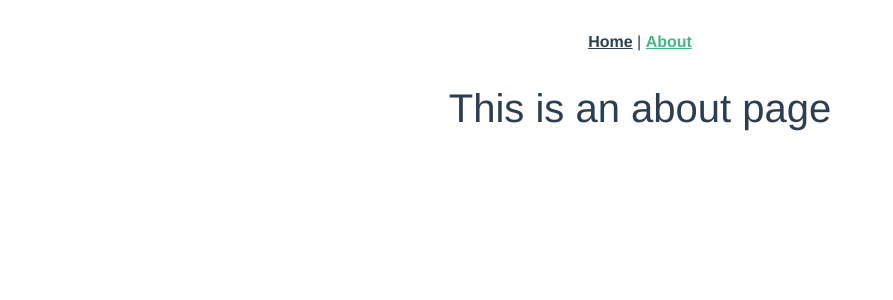
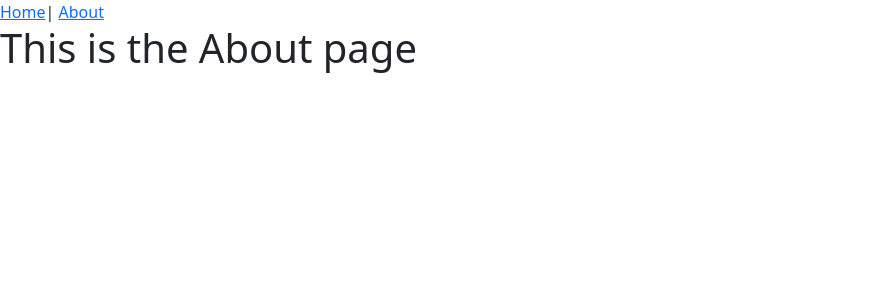
Before and after one commit to qmacias/online-movies-frontend, a Vue app: page /about in a window 1280 px wide. Shown: the top 300 px of the page, without its empty margins (0-893 px from the left). Built offline with nearby package versions, Linux system fonts and the light colour scheme.

Commit message:
Add Not Found Error Fallback

```diff
--- a/src/App.vue
+++ b/src/App.vue
@@ -1,30 +1,19 @@
 <template>
-  <nav>
-    <router-link to="/">Home</router-link> |
+  <!-- Don't change, please! -->
+  <nav v-if="!$route.meta.hideNavbar">
+    <router-link to="/">Home</router-link>|
     <router-link to="/about">About</router-link>
   </nav>
-  <router-view/>
+
+  <router-view />
 </template>
 
+<script>
+export default {
+  name: "App",
+  components: {}
+};
+</script>
+
 <style>
-#app {
-  font-family: Avenir, Helvetica, Arial, sans-serif;
-  -webkit-font-smoothing: antialiased;
-  -moz-osx-font-smoothing: grayscale;
-  text-align: center;
-  color: #2c3e50;
-}
-
-nav {
-  padding: 30px;
-}
-
-nav a {
-  font-weight: bold;
-  color: #2c3e50;
-}
-
-nav a.router-link-exact-active {
-  color: #42b983;
-}
 </style>
--- a/src/components/HelloWorld.vue
+++ /dev/null
@@ -1,58 +0,0 @@
-<template>
-  <div class="hello">
-    <h1>{{ msg }}</h1>
-    <p>
-      For a guide and recipes on how to configure / customize this project,<br>
-      check out the
-      <a href="https://cli.vuejs.org" target="_blank" rel="noopener">vue-cli documentation</a>.
-    </p>
-    <h3>Installed CLI Plugins</h3>
-    <ul>
-      <li><a href="https://github.com/vuejs/vue-cli/tree/dev/packages/%40vue/cli-plugin-babel" target="_blank" rel="noopener">babel</a></li>
-      <li><a href="https://github.com/vuejs/vue-cli/tree/dev/packages/%40vue/cli-plugin-router" target="_blank" rel="noopener">router</a></li>
-    </ul>
-    <h3>Essential Links</h3>
-    <ul>
-      <li><a href="https://vuejs.org" target="_blank" rel="noopener">Core Docs</a></li>
-      <li><a href="https://forum.vuejs.org" target="_blank" rel="noopener">Forum</a></li>
-      <li><a href="https://chat.vuejs.org" target="_blank" rel="noopener">Community Chat</a></li>
-      <li><a href="https://twitter.com/vuejs" target="_blank" rel="noopener">Twitter</a></li>
-      <li><a href="https://news.vuejs.org" target="_blank" rel="noopener">News</a></li>
-    </ul>
-    <h3>Ecosystem</h3>
-    <ul>
-      <li><a href="https://router.vuejs.org" target="_blank" rel="noopener">vue-router</a></li>
-      <li><a href="https://vuex.vuejs.org" target="_blank" rel="noopener">vuex</a></li>
-      <li><a href="https://github.com/vuejs/vue-devtools#vue-devtools" target="_blank" rel="noopener">vue-devtools</a></li>
-      <li><a href="https://vue-loader.vuejs.org" target="_blank" rel="noopener">vue-loader</a></li>
-      <li><a href="https://github.com/vuejs/awesome-vue" target="_blank" rel="noopener">awesome-vue</a></li>
-    </ul>
-  </div>
-</template>
-
-<script>
-export default {
-  name: 'HelloWorld',
-  props: {
-    msg: String
-  }
-}
-</script>
-
-<!-- Add "scoped" attribute to limit CSS to this component only -->
-<style scoped>
-h3 {
-  margin: 40px 0 0;
-}
-ul {
-  list-style-type: none;
-  padding: 0;
-}
-li {
-  display: inline-block;
-  margin: 0 10px;
-}
-a {
-  color: #42b983;
-}
-</style>
--- /dev/null
+++ b/src/components/NotFoundError.vue
@@ -0,0 +1,13 @@
+<template>
+  <div class="d-flex align-items-center justify-content-center vh-100">
+    <div class="text-center">
+      <h1 class="display-1 fw-bold">404</h1>
+      <p class="fs-3">
+        <span class="text-danger">Opps!</span> Page not found.
+      </p>
+      <p class="lead">The page you're looking for doesn't exist.</p>
+
+      <router-link to="/" class="btn btn-primary">Go Home</router-link>
+    </div>
+  </div>
+</template>
--- a/src/router/index.js
+++ b/src/router/index.js
@@ -1,19 +1,26 @@
 import { createRouter, createWebHistory } from 'vue-router'
-import HomeView from '../views/HomeView.vue'
+
+import HomeView from '@/views/HomeView.vue'
+import AboutView from '@/views/AboutView.vue'
+
+import NotFoundError from '@/components/NotFoundError.vue'
 
 const routes = [
   {
     path: '/',
-    name: 'home',
     component: HomeView
   },
   {
     path: '/about',
     name: 'about',
-    // route level code-splitting
-    // this generates a separate chunk (about.[hash].js) for this route
-    // which is lazy-loaded when the route is visited.
-    component: () => import(/* webpackChunkName: "about" */ '../views/AboutView.vue')
+    component: AboutView
+  },
+  {
+    path: '/:pathMatch(.*)',
+    component: NotFoundError,
+    meta: {
+      hideNavbar: true
+    }
   }
 ]
 
--- a/src/views/AboutView.vue
+++ b/src/views/AboutView.vue
@@ -1,5 +1,15 @@
 <template>
   <div class="about">
-    <h1>This is an about page</h1>
+    <h1>This is the About page</h1>
   </div>
 </template>
+
+<script>
+export default {
+  name: "AboutView",
+  components: {}
+};
+</script>
+
+<style scoped>
+</style>
--- a/src/views/HomeView.vue
+++ b/src/views/HomeView.vue
@@ -1,18 +1,13 @@
 <template>
-  <div class="home">
-    <img alt="Vue logo" src="../assets/logo.png">
-    <HelloWorld msg="Welcome to Your Vue.js App"/>
-  </div>
+  <h1>This is the Home page</h1>
 </template>
 
 <script>
-// @ is an alias to /src
-import HelloWorld from '@/components/HelloWorld.vue'
+export default {
+  name: "HomeView",
+  components: {}
+};
+</script>
 
-export default {
-  name: 'HomeView',
-  components: {
-    HelloWorld
-  }
-}
-</script>
+<style scoped>
+</style>
```
Also changed, not shown: src/assets/logo.png (deleted).
